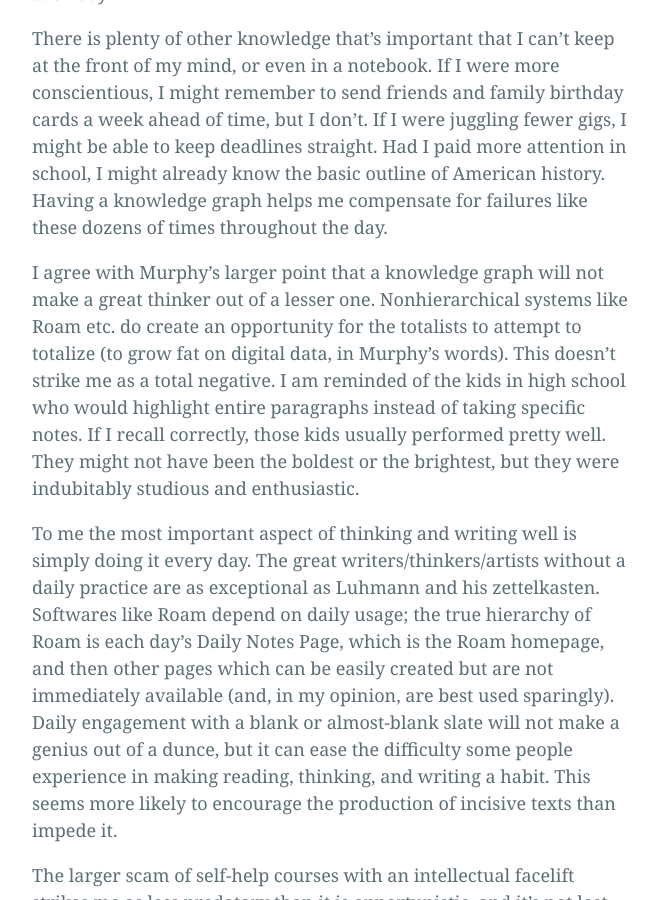
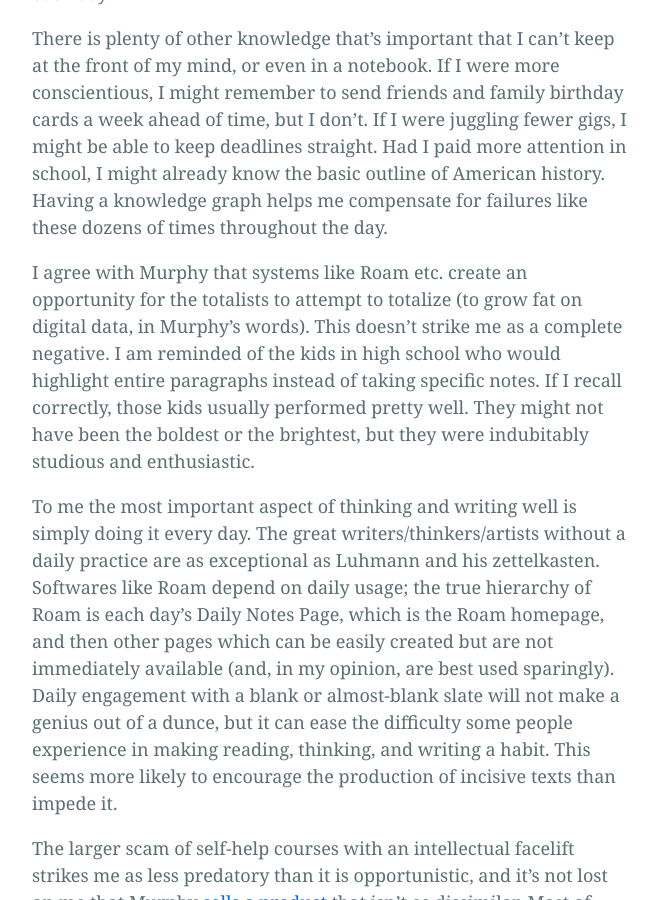
Before and after one commit to bliss-st/ss-website, a Jekyll site: the page built from _posts/2022-4-27-in-defense.md, in a window 1280 px wide and 900 px high, scrolled down 1437 px. Shown: the whole window, without its empty margins (308-966 px from the left). Built offline with Jekyll 4.4.1, drawn with Linux system fonts in a browser that asks for light colours.

Commit message:
Update 2022-4-27-in-defense.md

```diff
--- a/_posts/2022-4-27-in-defense.md
+++ b/_posts/2022-4-27-in-defense.md
@@ -13,7 +13,7 @@ Murphy writes that "the sex appeal of the Knowledge Graph derives from the fanta
 
 There is plenty of other knowledge that's important that I can't keep at the front of my mind, or even in a notebook. If I were more conscientious, I might remember to send friends and family birthday cards a week ahead of time, but I don't. If I were juggling fewer gigs, I might be able to keep deadlines straight. Had I paid more attention in school, I might already know the basic outline of American history. Having a knowledge graph helps me compensate for failures like these dozens of times throughout the day.
 
-I agree with Murphy's larger point that a knowledge graph will not make a great thinker out of a lesser one. Nonhierarchical systems like Roam etc. do create an opportunity for the totalists to attempt to totalize (to grow fat on digital data, in Murphy's words). This doesn't strike me as a total negative. I am reminded of the kids in high school who would highlight entire paragraphs instead of taking specific notes. If I recall correctly, those kids usually performed pretty well. They might not have been the boldest or the brightest, but they were indubitably studious and enthusiastic.
+I agree with Murphy that systems like Roam etc. create an opportunity for the totalists to attempt to totalize (to grow fat on digital data, in Murphy's words). This doesn't strike me as a complete negative. I am reminded of the kids in high school who would highlight entire paragraphs instead of taking specific notes. If I recall correctly, those kids usually performed pretty well. They might not have been the boldest or the brightest, but they were indubitably studious and enthusiastic.
 
 To me the most important aspect of thinking and writing well is simply doing it every day. The great writers/thinkers/artists without a daily practice are as exceptional as Luhmann and his zettelkasten. Softwares like Roam depend on daily usage; the true hierarchy of Roam is each day's Daily Notes Page, which is the Roam homepage, and then other pages which can be easily created but are not immediately available (and, in my opinion, are best used sparingly). Daily engagement with a blank or almost-blank slate will not make a genius out of a dunce, but it can ease the difficulty some people experience in making reading, thinking, and writing a habit. This seems more likely to encourage the production of incisive texts than impede it.
 
```
